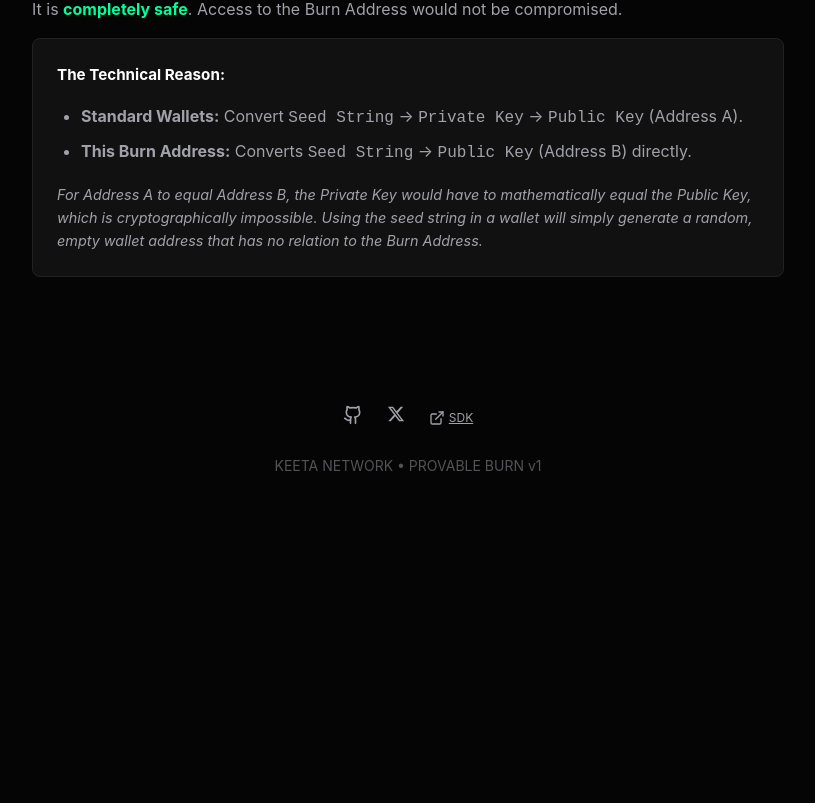
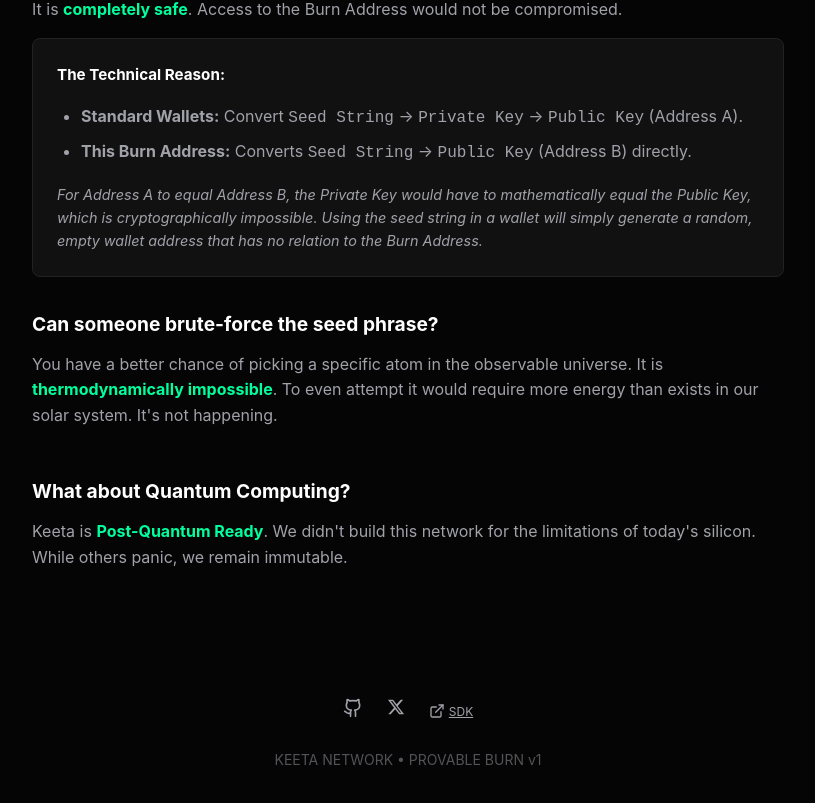
Before and after one commit to moww20/justfuckinguseburnaddress.com, a React (Vite) app: page / in a window 1280 px wide. Shown: the part 4936-5739 px from the top of the page, without its empty margins (232-1047 px from the left). Before the commit the page ends 5542 px from the top, so only its background shows below. Built offline with nearby package versions, Linux system fonts and the light colour scheme.

Commit message:
Add Brute-force and Quantum FAQs (Retry)

```diff
--- a/src/App.tsx
+++ b/src/App.tsx
@@ -236,6 +236,24 @@
                 </p>
               </div>
             </div>
+
+            <div>
+              <h3 style={{ fontSize: '1.2rem', marginBottom: '0.75rem', color: '#fff' }}>
+                Can someone brute-force the seed phrase?
+              </h3>
+              <p style={{ color: 'var(--text-dim)', marginBottom: '1rem', lineHeight: '1.6' }}>
+                You have a better chance of picking a specific atom in the observable universe. It is <strong style={{ color: 'var(--accent)' }}>thermodynamically impossible</strong>. To even attempt it would require more energy than exists in our solar system. It's not happening.
+              </p>
+            </div>
+
+            <div>
+              <h3 style={{ fontSize: '1.2rem', marginBottom: '0.75rem', color: '#fff' }}>
+                What about Quantum Computing?
+              </h3>
+              <p style={{ color: 'var(--text-dim)', lineHeight: '1.6' }}>
+                Keeta is <strong style={{ color: 'var(--accent)' }}>Post-Quantum Ready</strong>. We didn't build this network for the limitations of today's silicon. While others panic, we remain immutable.
+              </p>
+            </div>
           </div>
         </Section>
       </main>
```
